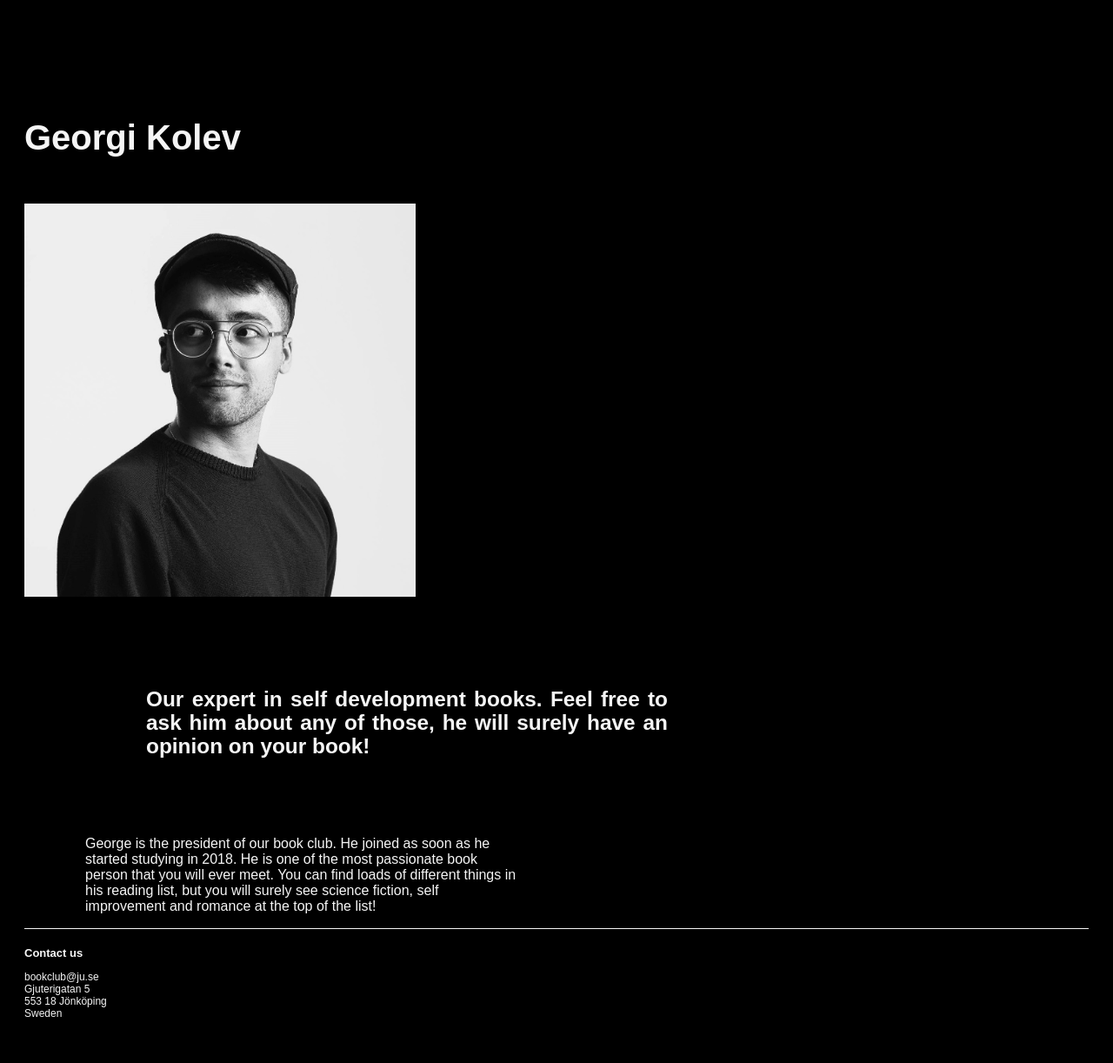
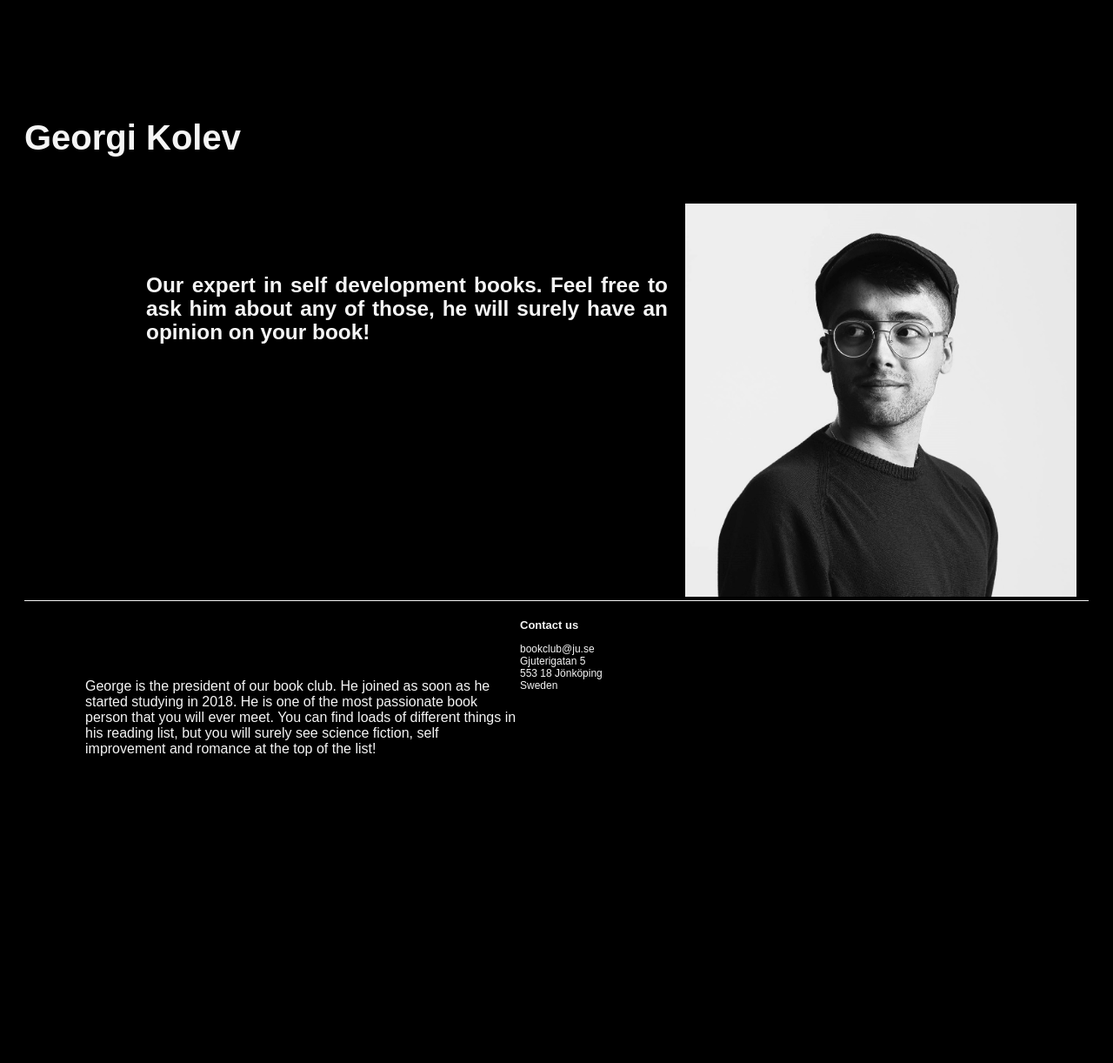
Before and after one commit to georgeandgin/Lab1, a PHP site: page /about.php in a window 1280 px wide. Shown: the part 1347-2569 px from the top of the page at 87% size. After the commit the page ends 2216 px from the top, so only its background shows below. Run offline with PHP 8.4, Linux system fonts and the light colour scheme; data that the repository does not hold is empty.

Commit message:
pls float

```diff
--- a/Lab1/css/output.css
+++ b/Lab1/css/output.css
@@ -242,6 +242,7 @@ h2 {
 }
 
 #georgeBio {
+  float: left;
   text-align: justify;
   margin-top: 100px;
   width: 600px;
@@ -249,6 +250,7 @@ h2 {
 }
 
 #descriptionGeorge {
+  float: left;
   width: 500px;
   margin-top: 90px;
   margin-left: 90px;
--- a/Lab1/css/output.scss
+++ b/Lab1/css/output.scss
@@ -240,6 +240,7 @@ h2 {
 }
 
 #georgeBio{
+  float: left;
   text-align: justify;
   margin-top: 100px;
   width: 600px;
@@ -247,6 +248,7 @@ h2 {
 }
 
 #descriptionGeorge {
+  float: left;
   width: 500px;
   margin-top: 90px;
   margin-left: 90px;
```
Also changed, not shown: 1 other file.
